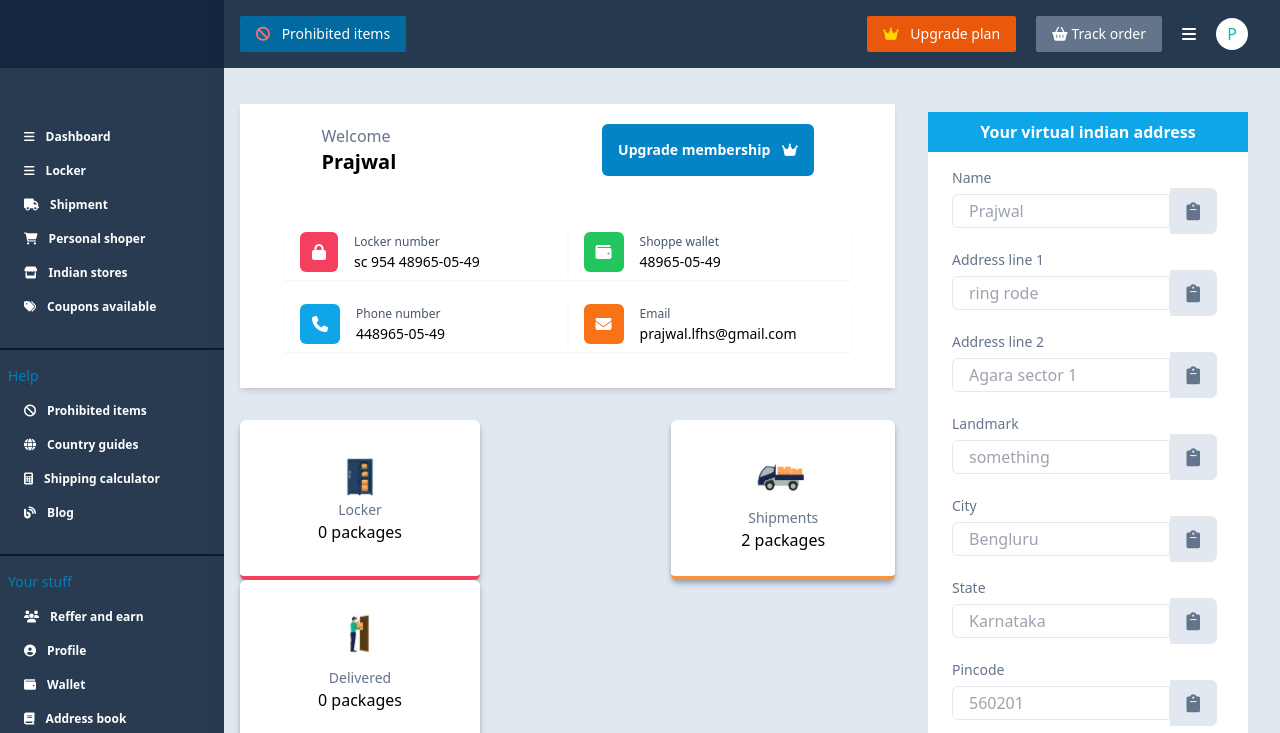
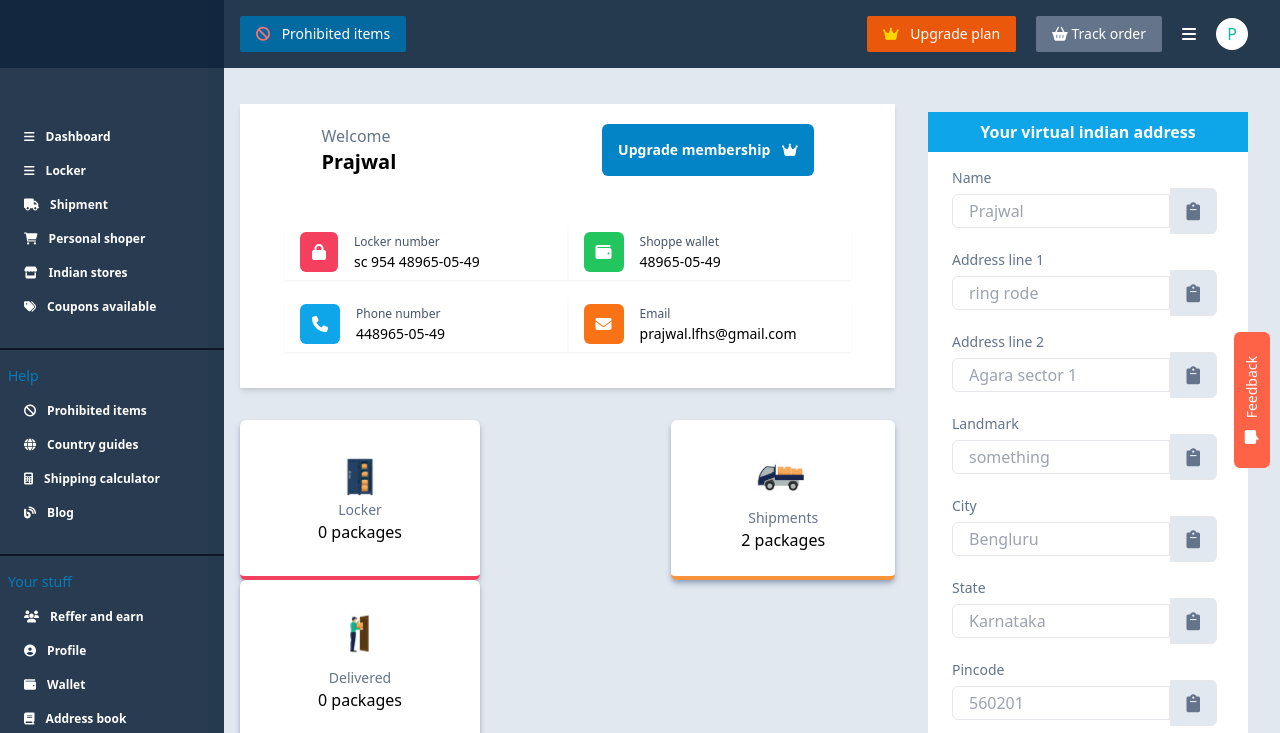
Before and after one commit to Sanket-Gawande/prajwal-paloju, a website built with Vite: page index.html in a window 1280 px wide. Shown: the top 733 px of the page. Built offline with nearby package versions, Linux system fonts and the light colour scheme.

Commit message:
some ui changes

```diff
--- a/index.html
+++ b/index.html
@@ -15,6 +15,12 @@
     <title>Dashboard</title>
   </head>
   <body class="min-h-screen">
+    <h4
+      class="fixed -right-10 top-[50%] text-sm rounded-md bg-[tomato] -rotate-90 -translate-y-[50%] py-2 px-6 text-white"
+    >
+      <i class="fa fa-message mr-2"></i>
+      Feedback
+    </h4>
     <header
       class="p-8 flex justify-between md:pl-52 fixed top-0 w-full py-4 bg-main-100/90"
     >
```
Also changed, not shown: dist/index.html, 2 other files.
